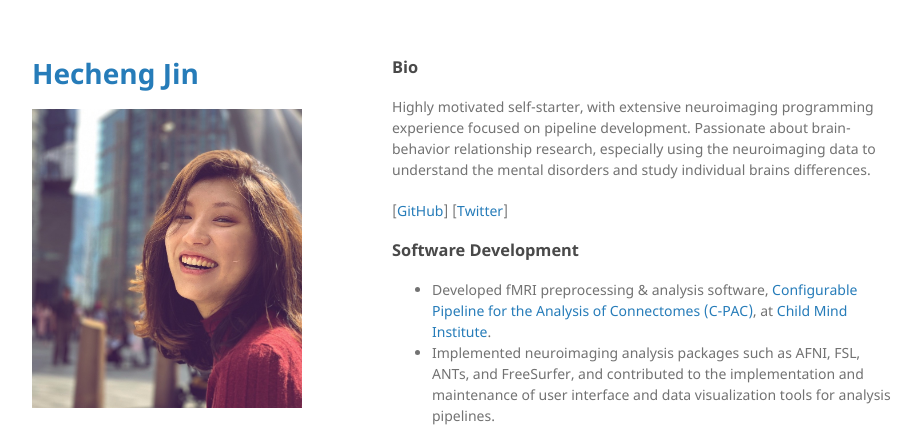
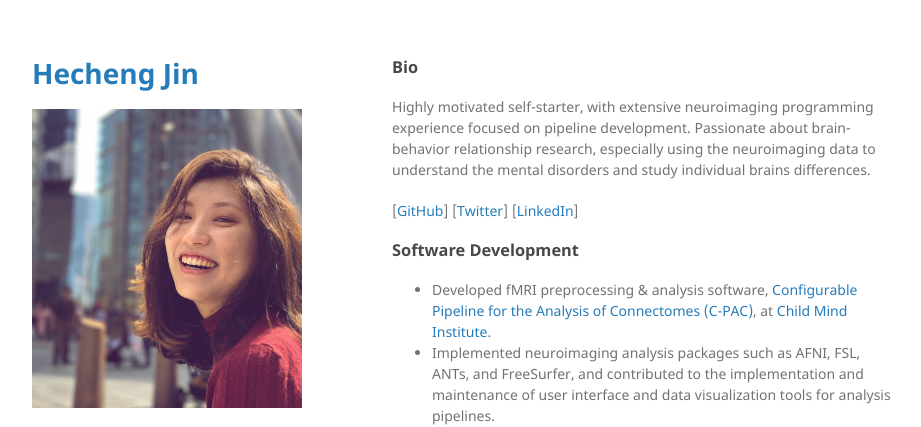
Before and after one commit to HechengJin0/hechengjin0.github.io, a Jekyll site: the page built from index.md, in a window 1280 px wide and 900 px high. Shown: the top 427 px of the window, without its empty margins (178-1099 px from the left). Built offline with Jekyll 4.4.1, drawn with Linux system fonts in a browser that asks for light colours; the repository's description, which GitHub fills in, is left out; our own code applies the rules of GitHub Pages for plain Markdown files.

Commit message:
Update index.md

```diff
--- a/index.md
+++ b/index.md
@@ -8,6 +8,8 @@ Passionate about brain-behavior relationship research, especially using the neur
 
 [[GitHub](https://github.com/HechengJin0)]
 [[Twitter](https://twitter.com/Hecheng_Jin)]
+[[LinkedIn](https://www.linkedin.com/in/hecheng-jin)]
+
 
 
 
```
